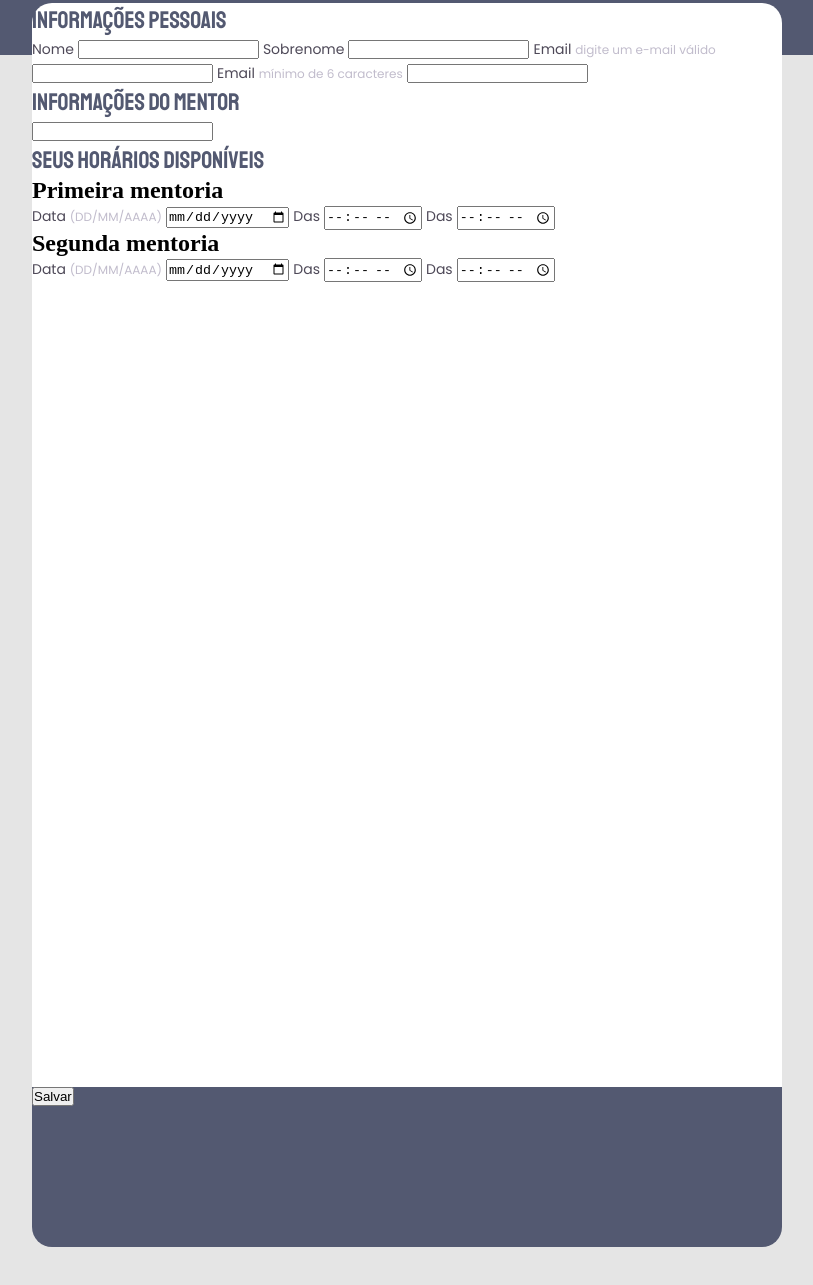
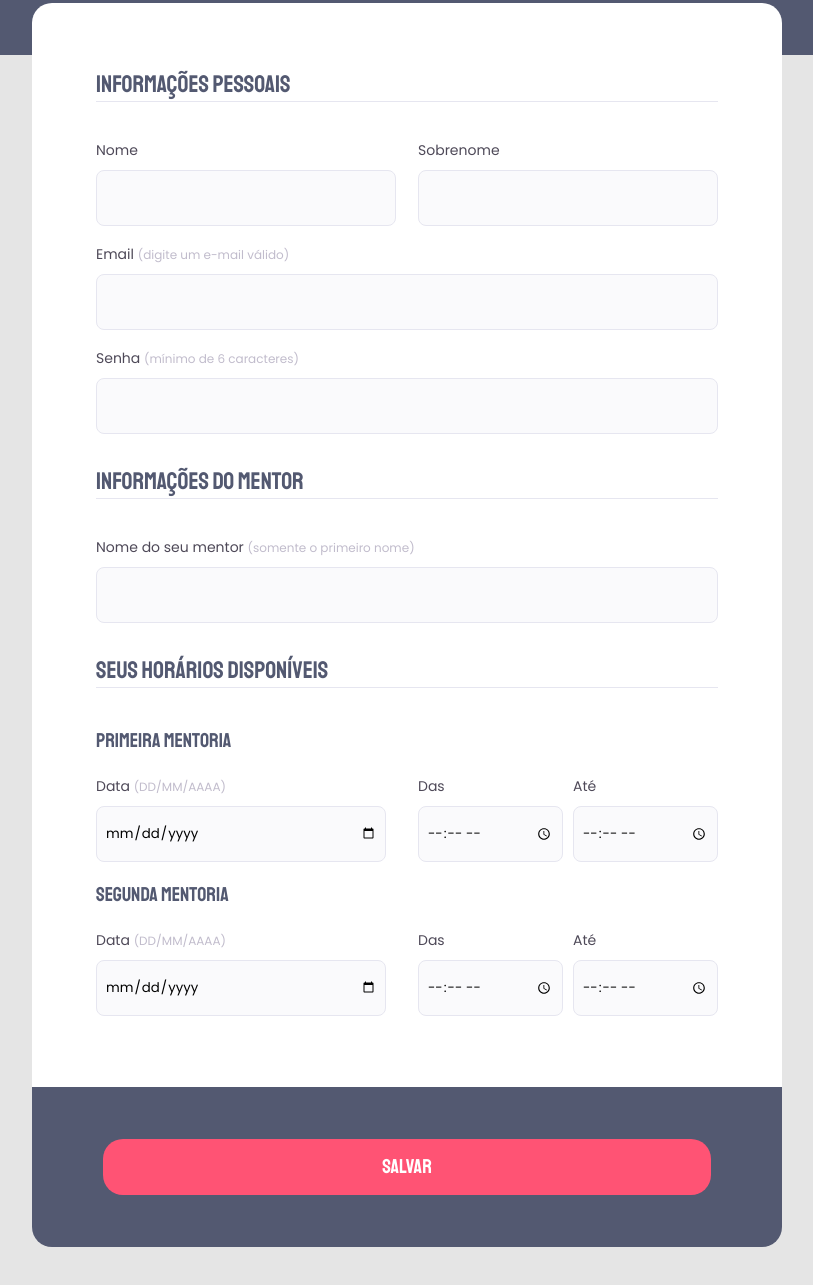
Before and after one commit to oi-diogo/explorer_stage_03_lesson_01, a plain HTML site: page index.html in a window 1280 px wide. Shown: the part 313-1598 px from the top of the page, without its empty margins (233-1046 px from the left). Before the commit the page ends 1560 px from the top, so only its background shows below. Drawn offline with Linux system fonts and the light colour scheme.

Commit message:
Conclude form

```diff
--- a/index.html
+++ b/index.html
@@ -25,57 +25,76 @@
         <form id="mentorship_form">
             <fieldset>
                 <legend>Informações pessoais</legend>
+                <div class="col-2">
+                    <div class="input-wrapper">
+                        <label for="input_name">Nome</label>
+                        <input type="text" name="input_name" id="input_name" required>
+                    </div>
 
-                <label for="input_name">Nome</label>
-                <input type="text" name="input_name" id="input_name">
+                    <div class="input-wrapper">
+                        <label for="input_surname">Sobrenome</label>
+                        <input type="text" name="input_surname" id="input_surname">
+                    </div>
+                </div>
 
-                <label for="input_surname">Sobrenome</label>
-                <input type="text" name="input_surname" id="input_surname">
+                <label for="input_email">Email <span>(digite um e-mail válido)</span></label>
+                <input type="email" name="input_email" id="input_email" required>
 
-                <label for="input_email">Email <span>digite um e-mail válido</span></label>
-                <input type="email" name="input_email" id="input_email">
-
-                <label for="input_password">Email <span>mínimo de 6 caracteres</span></label>
-                <input type="password" name="input_password" id="input_password">
+                <label for="input_password">Senha <span>(mínimo de 6 caracteres)</span></label>
+                <input type="password" name="input_password" id="input_password" minlength="6" required>
             </fieldset>
 
             <fieldset>
-                <legend>Informações do mentor</legend>
+                    <legend>Informações do mentor</legend>
 
-                <label for="mentor_name"></label>
-                <input type="text" name="mentor_name" id="mentor_name">
+                    <label for="mentor_Íname">Nome do seu mentor <span>(somente o primeiro nome)</span></label>
+                    <input type="text" name="mentor_name" id="mentor_name">
             </fieldset>
 
             <fieldset>
                 <legend>Seus horários disponíveis</legend>
 
                 <h2>Primeira mentoria</h2>
+                <div class="col-3">
+                    <div class="input-wrapper">
+                        <label for="input_1st_date">Data <span>(DD/MM/AAAA)</span></label>
+                        <input type="date" name="input_1st_date" id="input_1st_date" required>
+                    </div>
 
-                <label for="input_1st_date">Data <span>(DD/MM/AAAA)</span></label>
-                <input type="date" name="input_1st_date" id="input_1st_date">
+                    <div class="input-wrapper">
+                        <label for="input_1st_date_begin">Das</label>
+                        <input type="time" name="input_1st_date_begin" id="input_1st_date_begin" required>
+                    </div>
 
-                <label for="input_1st_date_begin">Das</label>
-                <input type="time" name="input_1st_date_begin" id="input_1st_date_begin">
-
-                <label for="input_1st_date_end">Das</label>
-                <input type="time" name="input_1st_date_end" id="input_1st_date_end">
+                    <div class="input-wrapper">
+                        <label for="input_1st_date_end">Até</label>
+                        <input type="time" name="input_1st_date_end" id="input_1st_date_end" required>
+                    </div>
+                </div>
 
                 <h2>Segunda mentoria</h2>
+                <div class="col-3">
+                    <div class="input-wrapper">
+                        <label for="input_2nd_date">Data <span>(DD/MM/AAAA)</span></label>
+                        <input type="date" name="input_2nd_date" id="input_2nd_date" required>
+                    </div>
 
-                <label for="input_2nd_date">Data <span>(DD/MM/AAAA)</span></label>
-                <input type="date" name="input_2nd_date" id="input_2nd_date">
+                    <div class="input-wrapper">
+                        <label for="input_2nd_date_begin">Das</label>
+                        <input type="time" name="input_2nd_date_begin" id="input_2nd_date_begin" required>
+                    </div>
 
-                <label for="input_2nd_date_begin">Das</label>
-                <input type="time" name="input_2nd_date_begin" id="input_2nd_date_begin">
-
-                <label for="input_2nd_date_end">Das</label>
-                <input type="time" name="input_2nd_date_end" id="input_2nd_date_end">
+                    <div class="input-wrapper">
+                        <label for="input_2nd_date_end">Até</label>
+                        <input type="time" name="input_2nd_date_end" id="input_2nd_date_end" required>
+                    </div>
+                </div>
             </fieldset>
         </form>
     </main>
 
     <footer>
-        <input type="submit" form="mentorship_form" value="Salvar">
+        <input type="submit" form="mentorship_form" id="submit-button" value="Salvar">
     </footer>
 </body>
 
--- a/style.css
+++ b/style.css
@@ -1,6 +1,27 @@
 * {
     margin: 0;
     padding: 0;
+    box-sizing: border-box;
+    font-family: 'Sans-serif';
+}
+
+h1,
+h2 {
+    font-family: 'Staatliches';
+    font-style: normal;
+    font-weight: 400;
+    font-size: 48px;
+    line-height: 60px;
+
+    color: #FFFFFF;
+}
+
+h2 {
+    margin-top: 16px;
+    font-size: 20px;
+    line-height: 34px;
+
+    color: #535971;
 }
 
 body {
@@ -21,18 +42,7 @@ body::before {
 
 header {
     width: 750px;
-    margin: 0px auto;
-}
-
-header h1 {
-    font-family: 'Staatliches';
-    font-style: normal;
-    font-weight: 400;
-    font-size: 48px;
-    line-height: 60px;
-
-    color: #FFFFFF;
-
+    margin: 140px auto 0;
 }
 
 header p {
@@ -48,25 +58,32 @@ header p {
     color: #FFFFFF;
 }
 
-#page {
-    width: 417px;
-    margin-top: 140px;
-}
 
 main {
     width: 750px;
     height: 1084px;
     margin: 38px auto 0;
+    padding: 64px;
 
     background: #FFFFFF;
     border-radius: 20px 20px 0px 0px;
 }
 
 fieldset {
+    display: flex;
+    align-items: center;
+    justify-content: center;
+
     border: none;
+    display: flex;
+    flex-direction: column;
+    align-items: start;
 }
 
 fieldset legend {
+    width: 100%;
+    margin-bottom: 20px;
+
     font-family: 'Staatliches';
     font-style: normal;
     font-weight: 400;
@@ -74,9 +91,16 @@ fieldset legend {
     line-height: 34px;
 
     color: #535971;
+
+    border-bottom: #e6e6F0 solid 1px;
 }
 
-form label {
+form fieldset + fieldset {
+    margin-top: 30px;
+}
+
+form label, span {
+    margin-top: 16px;
     font-family: 'Poppins';
     font-style: normal;
     font-weight: 400;
@@ -86,19 +110,94 @@ form label {
     color: #4E4958;
 }
 
-form label span {
+span {
     font-size: 12px;
     line-height: 20px;
 
     color: #C1BCCC;
 }
 
-footer{
+form fieldset input {
+    width: 100%;
+    height: 56px;
+    margin-top: 8px;
+    padding: 8px;
+
+    font-family: 'Poppins';
+
+    background: #FAFAFC;
+
+    border: 1px solid #E6E6F0;
+    border-radius: 8px;
+}
+
+.input-wrapper{
+    width: 100%;
+    display: flex;
+    flex-direction: column;
+    align-items: start;
+    justify-content: center;
+}
+
+.col-2{
+    width: 100%;
+    display: flex;
+    align-items: start;
+    justify-content: center;
+    gap: 22px
+}
+
+.col-3{
+    width: 100%;
+    display: flex;
+    align-items: start;
+    justify-content: center;
+}
+
+.col-3 > :nth-child(1){
+    width: 50%;
+}
+
+.col-3 > :nth-child(2){
+    width: 25%;
+    margin-left: 32px;
+}
+
+.col-3 > :nth-child(3){
+    width: 25%;
+    margin-left: 10px;
+}
+
+footer {
     width: 750px;
     height: 160px;
-    margin: 0 auto;
+    margin: 0 auto 366px;
     padding: 0;
+
+    display: flex;
+    align-items: center;
+    justify-content: center;
 
     background: #535971;
     border-radius: 0px 0px 20px 20px;
 }
+
+#submit-button {
+    width: 608px;
+    height: 56px;
+
+    font-family: 'Staatliches';
+    font-style: normal;
+    font-weight: 400;
+    font-size: 20px;
+    line-height: 26px;
+    color: #fff;
+
+    border: none;
+    background: #FF5374;
+    border-radius: 20px;
+}
+
+#submit-button:hover{
+    background: #ff0000;
+}
```
Also changed, not shown: 1 other file.
